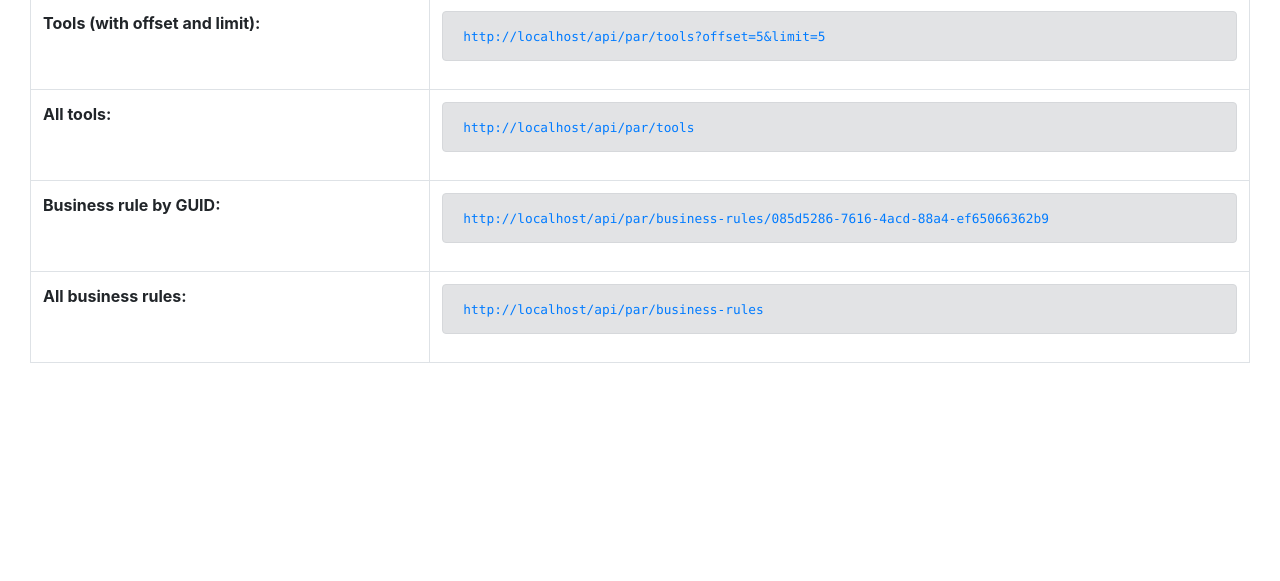
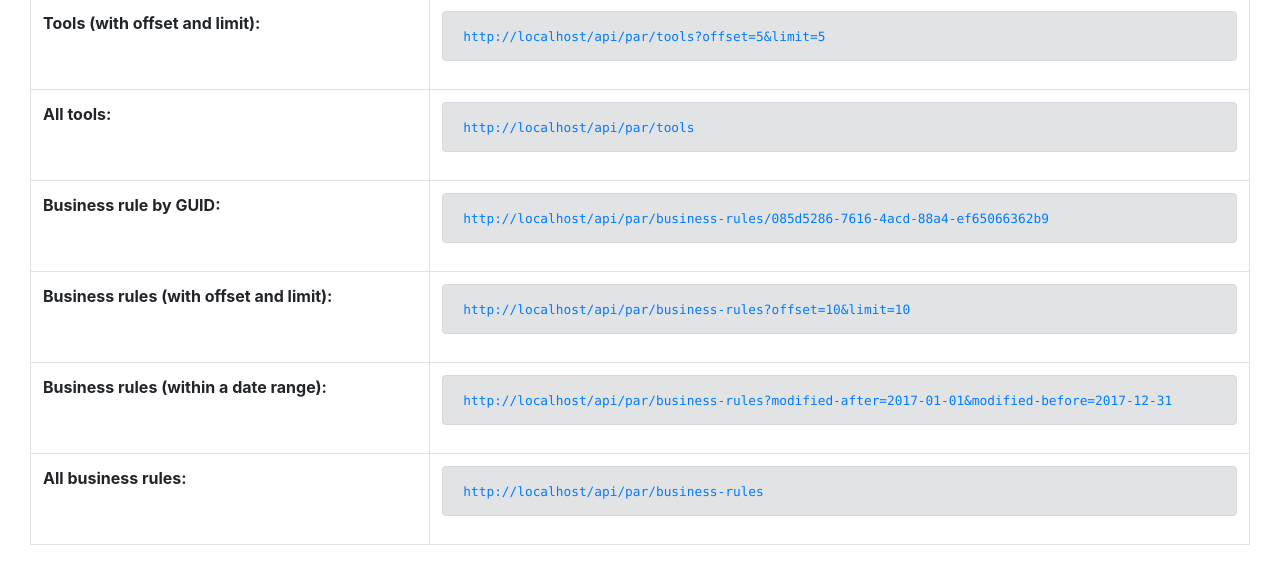
Before and after one commit to artefactual-labs/fpr2par, a Flask app: page / in a window 1280 px wide. Shown: the part 2234-2815 px from the top of the page. Before the commit the page ends 2597 px from the top, so only its background shows below. Run offline with Flask 2, Linux system fonts and the light colour scheme; data that the repository does not hold is empty; some libraries are stand-ins or nearby versions.

Commit message:
add query filtering to business rules

```diff
--- a/fpr2par/templates/base.html
+++ b/fpr2par/templates/base.html
@@ -54,7 +54,8 @@
           <a class="dropdown-item" href="/api/par/tools/246ad3d4-6a5d-466b-a35c-26c1323d198e">api/par/tools (by GUID)</a>
           <a class="dropdown-item" href="api/par/tools?offset=5&limit=5">api/par/tools (with offset & limit)</a>
           <a class="dropdown-item" href="/api/par/business-rules/085d5286-7616-4acd-88a4-ef65066362b9">api/par/business-rules (by GUID)</a>
-          <a class="dropdown-item" href="/api/par/business-rules">api/par/business-rules (all)</a>
+          <a class="dropdown-item" href="/api/par/business-rules?offset=10&limit=10">api/par/business-rules (with offset & limit)</a>
+          <a class="dropdown-item" href="/api/par/business-rules?modified-after=2017-01-01&modified-before=2018-01-01">api/par/business-rules (within a date range)</a>
         </div>
       </div>
 
--- a/fpr2par/templates/index.html
+++ b/fpr2par/templates/index.html
@@ -55,6 +55,8 @@
           <tr><td><strong>Tools (with offset and limit):</strong></td><td><div class="alert alert-secondary text-monospace"><small><a href="api/par/tools?offset=5&limit=5">{{apiUrl}}/tools?offset=5&limit=5</a></small></div></td></tr>
           <tr><td><strong>All tools:</strong></td><td><div class="alert alert-secondary text-monospace"><small><a href="api/par/tools">{{apiUrl}}/tools</a></small></div></td></tr>
           <tr><td><strong>Business rule by GUID:</strong></td><td><div class="alert alert-secondary text-monospace"><small><a href="api/par/business-rules/085d5286-7616-4acd-88a4-ef65066362b9">{{apiUrl}}/business-rules/085d5286-7616-4acd-88a4-ef65066362b9</a></small></div></td></tr>
+          <tr><td><strong>Business rules (with offset and limit):</strong></td><td><div class="alert alert-secondary text-monospace"><small><a href="api/par/business-rules?offset=10&limit=10">{{apiUrl}}/business-rules?offset=10&limit=10</a></small></div></td></tr>
+          <tr><td><strong>Business rules (within a date range):</strong></td><td><div class="alert alert-secondary text-monospace"><small><a href="api/par/business-rules?modified-after=2017-01-01&modified-before=2018-01-01">{{apiUrl}}/business-rules?modified-after=2017-01-01&modified-before=2017-12-31</a></small></div></td></tr>
           <tr><td><strong>All business rules:</strong></td><td><div class="alert alert-secondary text-monospace"><small><a href="api/par/business-rules">{{apiUrl}}/business-rules</a></small></div></td></tr>
         </table>
 </div>
--- a/fpr2par/views.py
+++ b/fpr2par/views.py
@@ -941,11 +941,27 @@ def businessRules():
 
     * <uri>/api/par/business-rules/
 
+    Alternatively, limit by count and offset:
+
+    * <uri>/api/par/business-rules?limit=1&offset=10
+
+    As well as limit by modified before and after dates (both optional)
+
+    * <uri>/api/par/business-rules?modified-before=2020-01-01&modified-after=1970-01-01
+
     """
+
+    offset, limit = _parse_offset_limit(request)
+    before_date, after_date = _parse_filter_dates(request)
+
+    rules = (
+        fpr_rules.query.filter_by(enabled=True)
+        .filter(fpr_format_versions.last_modified.between(after_date, before_date))
+        .all()[offset:limit]
+    )
 
     response = {}
     response["businessRules"] = []
-    rules = fpr_rules.query.filter_by(enabled=True).all()
     for rule in rules:
         command = fpr_commands.query.get(rule.command)
         format = fpr_format_versions.query.get(rule.format)
```
